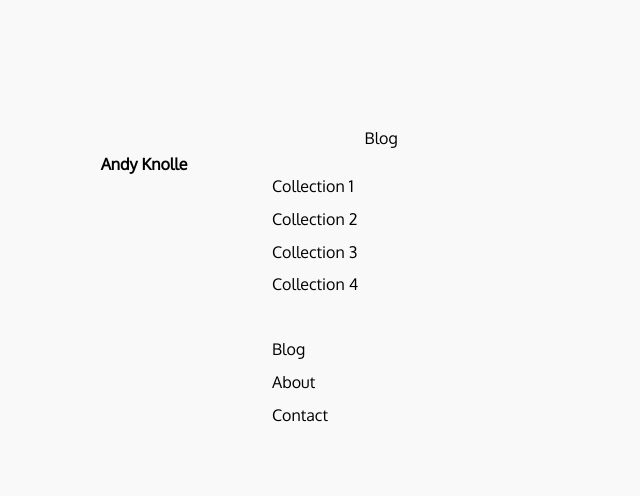
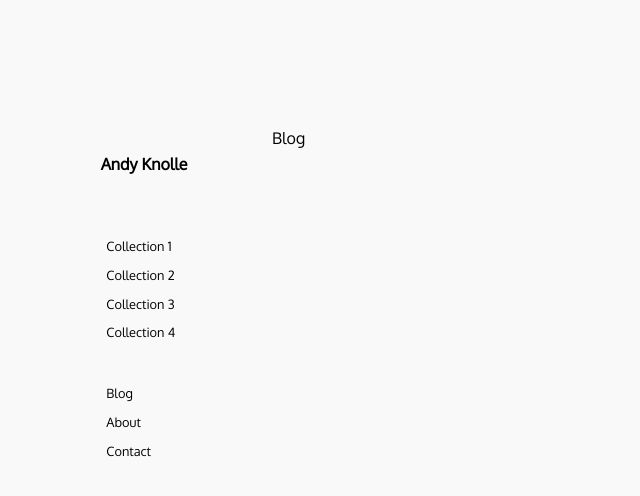
Before and after one commit to louieknolle/Andy_Art_React, a React (Create React App) app: page /blog in a window 1280 px wide. Shown: the top 496 px of the page, without its empty margins (0-640 px from the left). Built offline with nearby package versions, Linux system fonts and the light colour scheme.

Commit message:
add header directly to navbar comp, fix collapse menu

```diff
--- a/src/components/NavBar.js
+++ b/src/components/NavBar.js
@@ -1,11 +1,13 @@
 import React from "react";
 import { NavLink } from 'react-router-dom'
-import Header from "./Header";
 
 function NavBar() {
   return (
     <>
-      <Header />
+      <header className="header" id="sideNav">
+        <h1><a href="https://www.instagram.com/turning_granular/?hl=en" className="logo">Andy Knolle</a></h1>
+        <input className="side-menu" type="checkbox" id="side-menu"/>
+        <label className="hamb" for="side-menu"><span className="hamb-line"></span></label>
         <nav className="nav">
           <ul className="menu">
             <li>
@@ -68,6 +70,7 @@ function NavBar() {
             </div>
           </ul>
         </nav>
+      </header>
     </>
   );
 }
```
Lines whose indentation alone changed are shown as unchanged.
